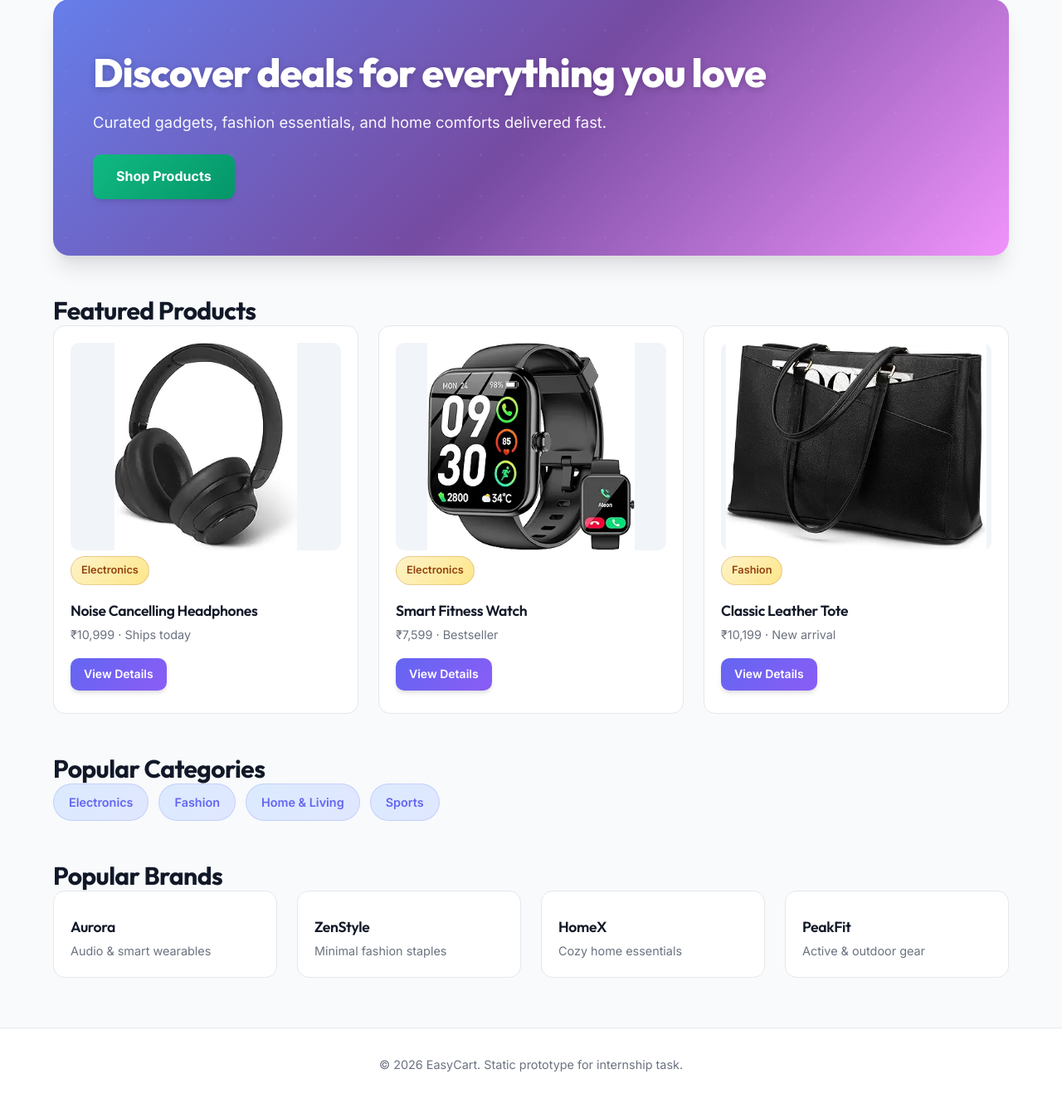
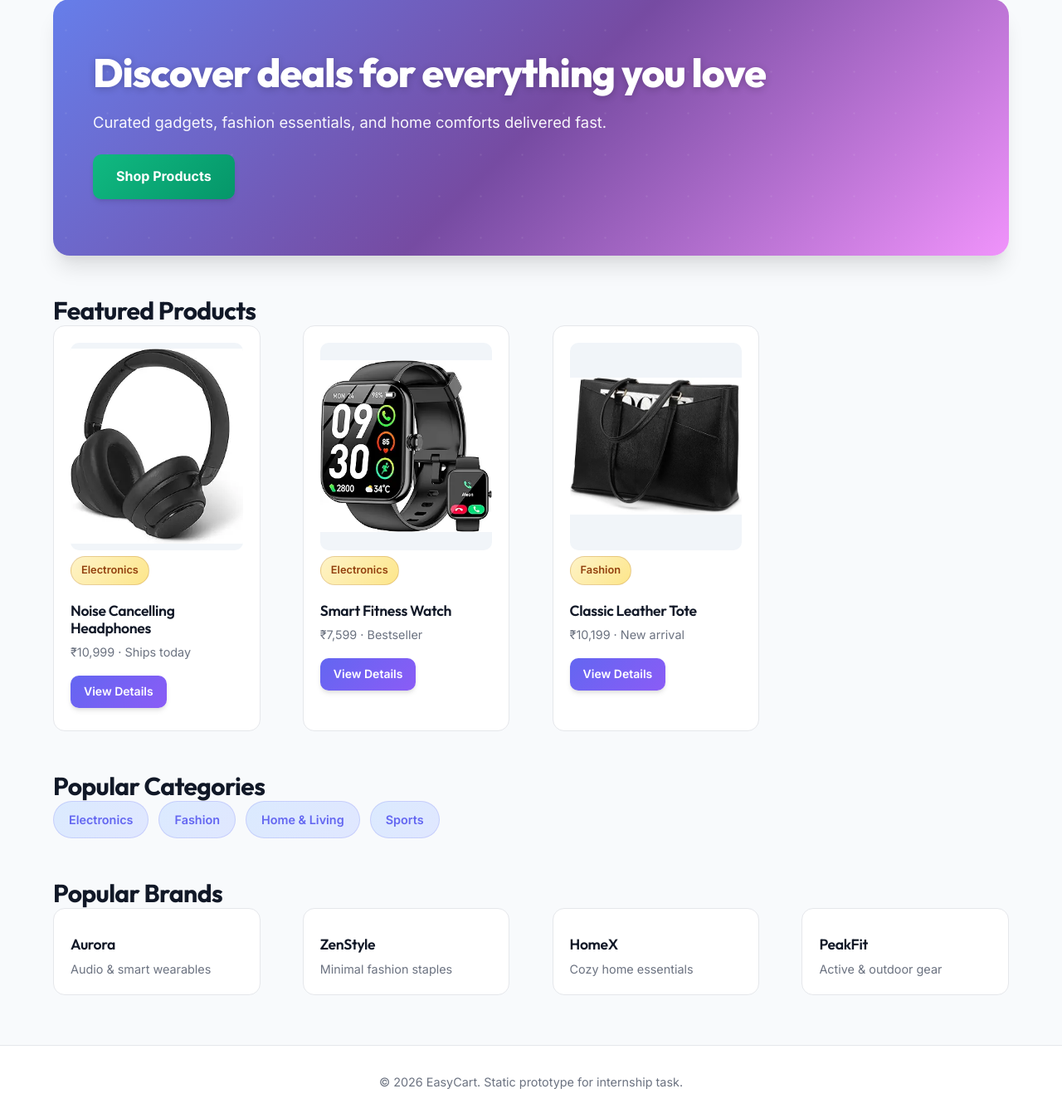
Before and after one commit to Himansh101/cybercom-internship, a PHP site: page / in a window 1280 px wide. Shown: the part 118-1465 px from the top of the page at 83% size. Before the commit the page ends 1409 px from the top, so only its background shows below. Run offline with PHP 8.4, Linux system fonts and the light colour scheme.

Commit message:
ui button width correction and main content width correction

```diff
--- a/easyCart/orders.html
+++ b/easyCart/orders.html
@@ -13,6 +13,7 @@
 <body class="page-site orders">
   <header>
     <div class="logo">EasyCart</div>
+    <button class="menu-toggle" aria-label="Toggle Menu">☰</button>
     <nav>
       <a href="index.html">Home</a>
       <a href="plp.html">Products</a>
@@ -95,6 +96,7 @@
       </div>
     </div>
   </main>
+  <script src="script.js"></script>
 </body>
 
 </html>
--- a/easyCart/styles.css
+++ b/easyCart/styles.css
@@ -211,9 +211,10 @@ nav a.active::after {
 
 /* ---------- Layout ---------- */
 main {
-    max-width: 1200px;
+    width: 90%;
+    max-width: none;
     margin: 40px auto 60px;
-    padding: 0 24px;
+    padding: 0;
 }
 
 section {
@@ -225,9 +226,12 @@ section:first-child {
 }
 
 .grid {
+    /* display: grid;
+    grid-template-columns: repeat(auto-fit, minmax(260px, 1fr));
+    gap: 24px; */
     display: grid;
-    grid-template-columns: repeat(auto-fit, minmax(260px, 1fr));
-    gap: 24px;
+    grid-template-columns: repeat(4, 1fr);
+    gap: 3.2rem;
 }
 
 .plp .grid {
@@ -365,6 +369,7 @@ section:first-child {
     position: relative;
     overflow: hidden;
     box-shadow: var(--shadow-md);
+    width: fit-content;
 }
 
 .btn::before {
@@ -594,10 +599,7 @@ footer {
 }
 
 /* ---------- Product Detail Page (PDP) ---------- */
-.pdp main {
-    max-width: 1100px;
-    margin: 40px auto 60px;
-}
+
 
 .layout {
     display: grid;
@@ -973,10 +975,7 @@ tbody tr:hover {
 }
 
 /* ---------- Order Page ---------- */
-.orders main {
-    max-width: 800px;
-    margin: 40px auto 60px;
-}
+
 
 .order-card {
     background: var(--bg-primary);
```
